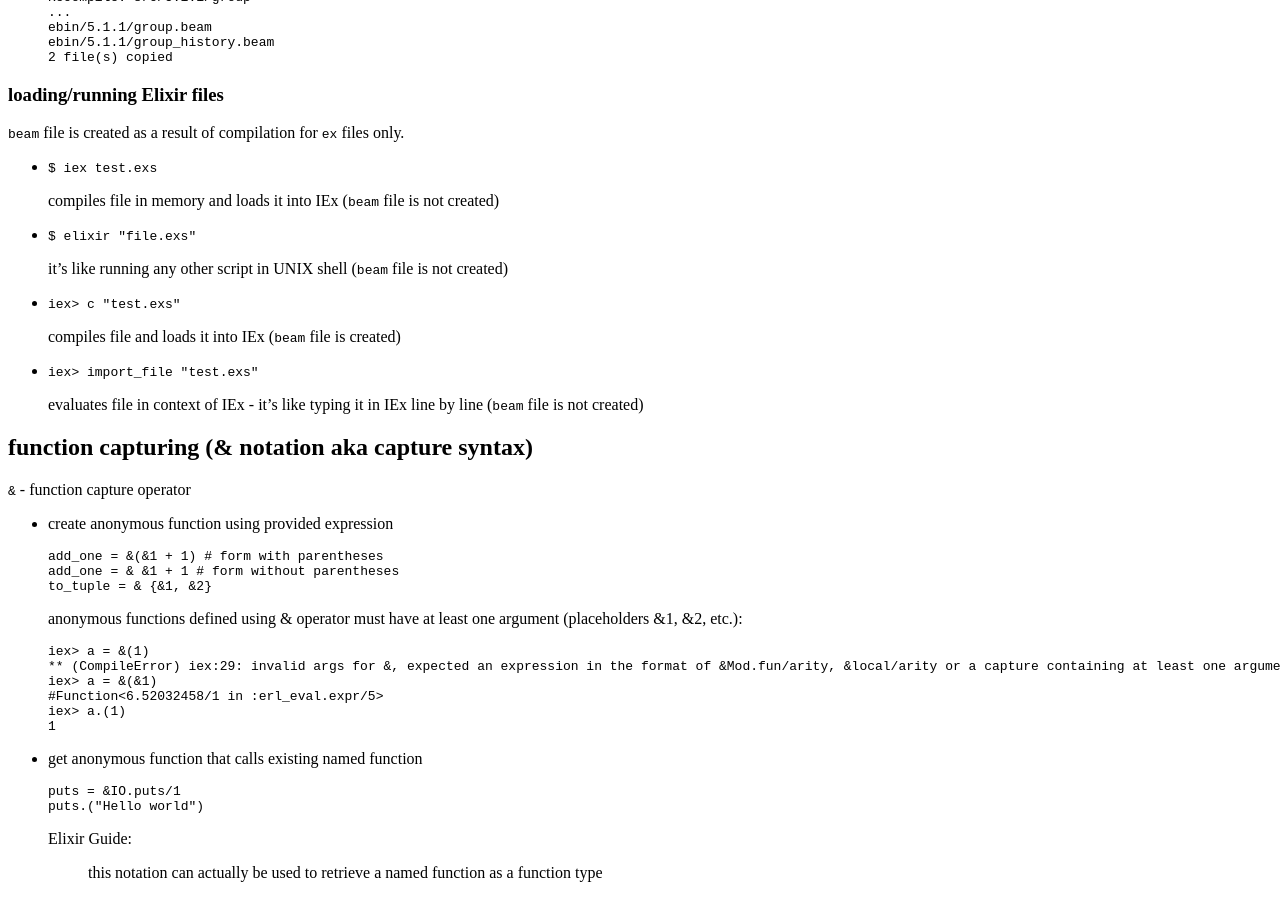
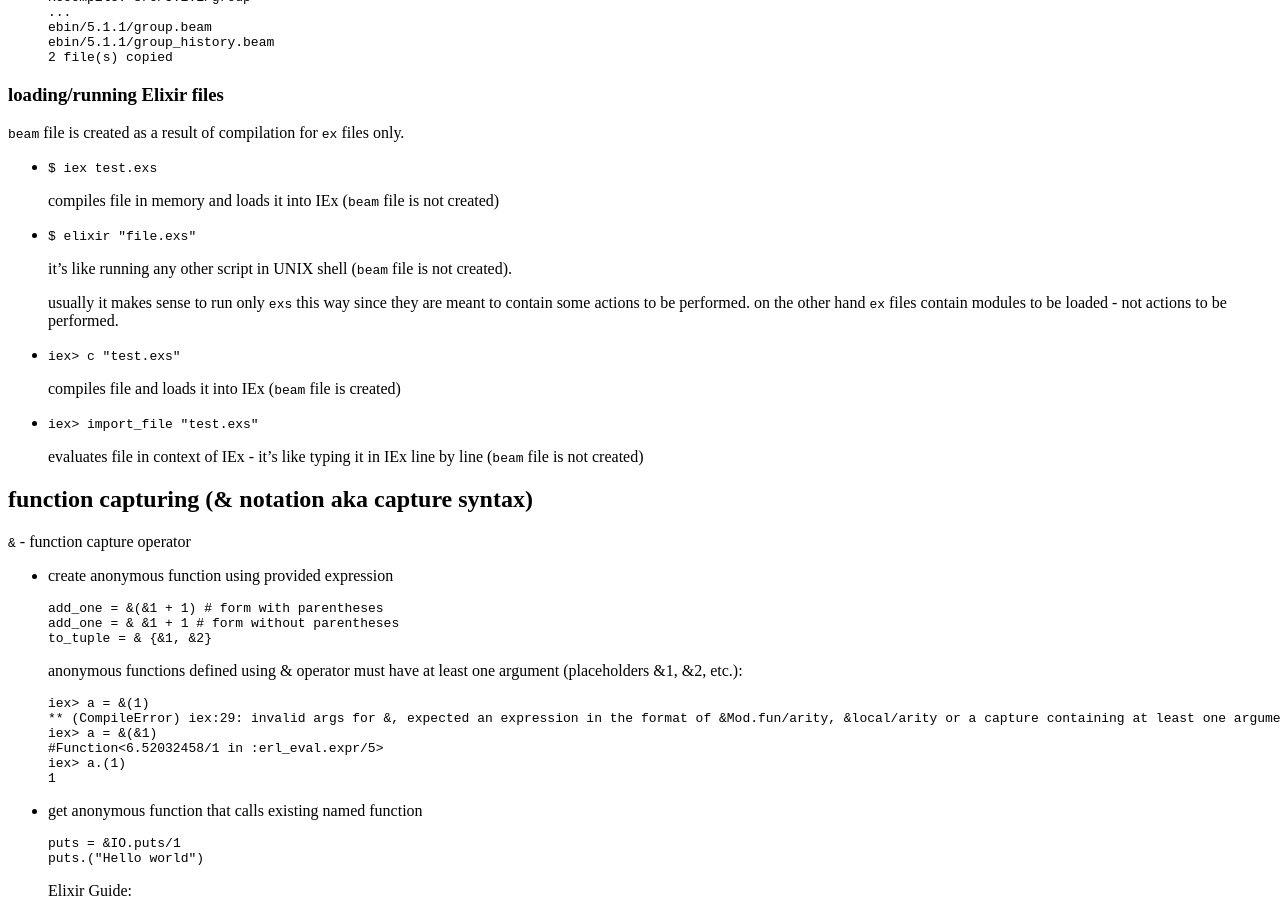
Before and after one commit to tap349/tap349.github.io, a Jekyll site: the page built from _posts/2016-12-31-elixir-notes.md, in a window 1280 px wide and 900 px high, scrolled down 1038 px. Built offline with Jekyll 4.4.1, drawn with Linux system fonts in a browser that asks for light colours.

Commit message:
update 2017-01-01_17:59:37

```diff
--- a/_posts/2016-12-31-elixir-notes.md
+++ b/_posts/2016-12-31-elixir-notes.md
@@ -78,7 +78,12 @@
 - `$ elixir "file.exs"`
 
   it's like running any other script in UNIX shell
-  (`beam` file is not created)
+  (`beam` file is not created).
+
+  usually it makes sense to run only `exs` this way since
+  they are meant to contain some actions to be performed.
+  on the other hand `ex` files contain modules to be loaded -
+  not actions to be performed.
 
 - `iex> c "test.exs"`
 
```
